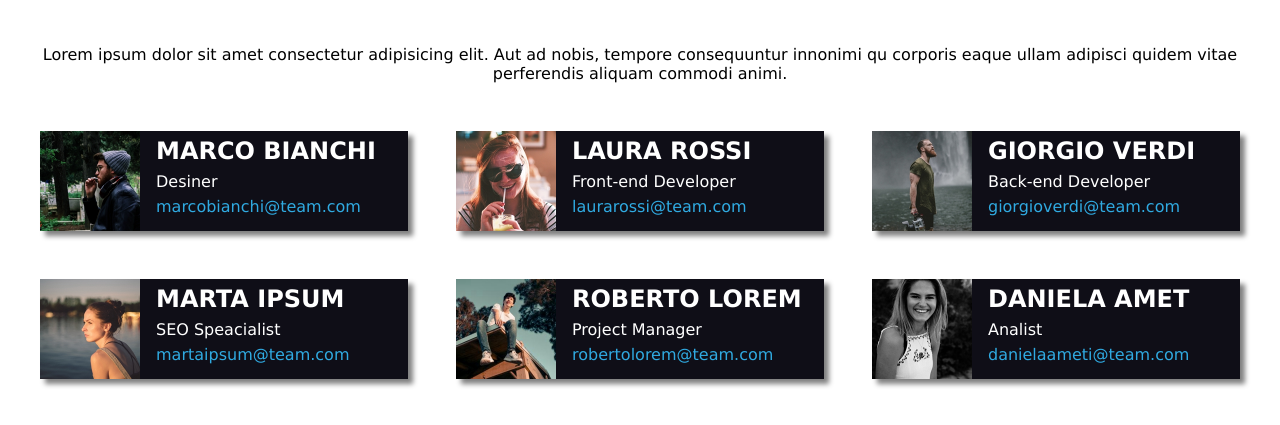
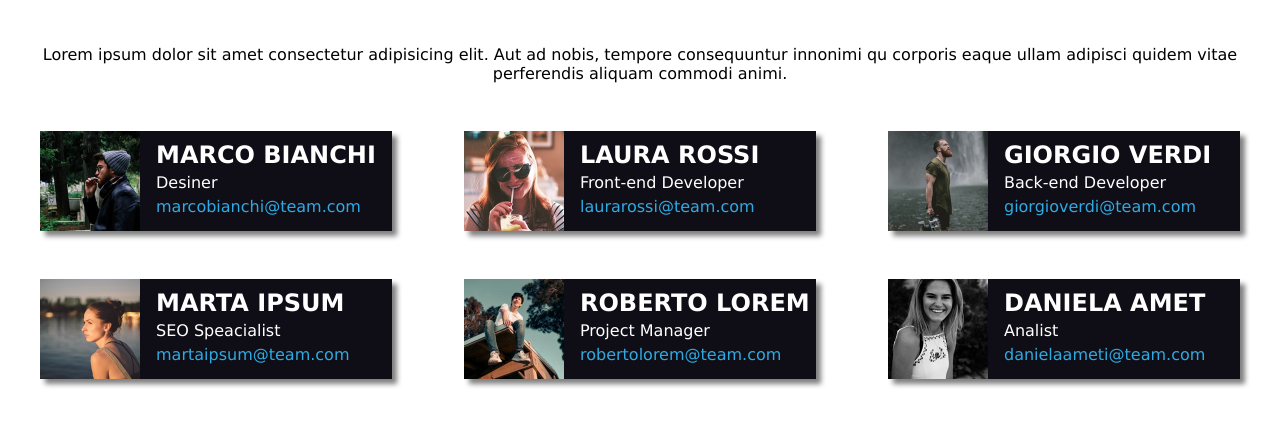
Before and after one commit to LucaConiglio/html-css-float-cards, a plain HTML site: page index.html in a window 1280 px wide. Shown: the part 73-498 px from the top of the page. Drawn offline with Linux system fonts and the light colour scheme.

Commit message:
sistemato ul-li

```diff
--- a/css/style.css
+++ b/css/style.css
@@ -8,7 +8,6 @@
     width: 1200px;
 }
 header{
-
     padding-bottom: 3rem;
 }
 .title{
@@ -27,10 +26,11 @@ img{
 ul{
     display: inline-block;
     list-style: none;
-    vertical-align: top;
+    padding-top: 0.3rem;
+
 }
 ul li{
-    padding-top: 0.4rem;
+      padding-top: .3rem;
 }
 img{
     float: left;
@@ -48,9 +48,9 @@ img{
     color: white;
     box-shadow: 5px 5px 5px gray;
     float: left;
-    width: calc( 100% / 3 - 2rem);
+    width: calc( 100% / 3 - 3rem);
     margin-bottom: 3rem;
 }
 .center{
-margin: 0 3rem;
+margin: 0 4.5rem;
 }
```
